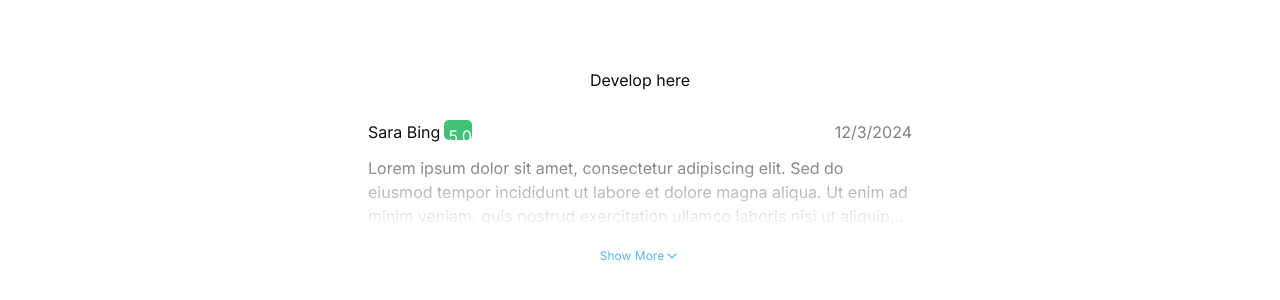
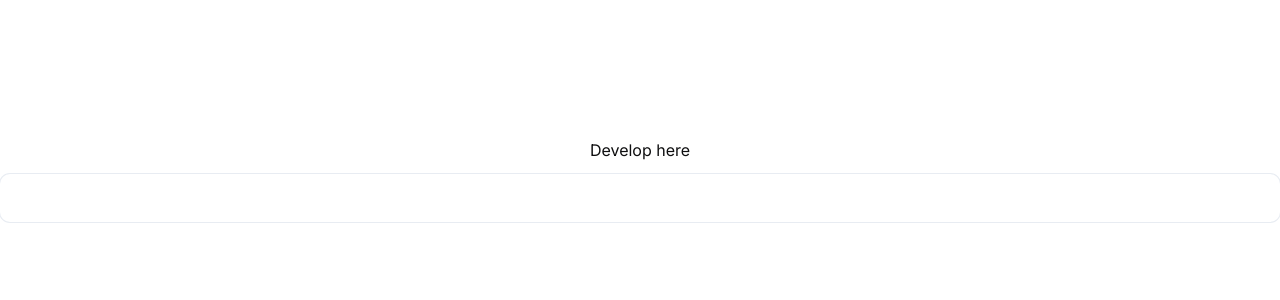
Before and after one commit to ArmanKhalili82/Matchsitter, a Next.js app: page /1 in a window 1280 px wide. Shown: the part 220-520 px from the top of the page. Built offline with nearby package versions, Linux system fonts and the light colour scheme.

Commit message:
refactor: added input

```diff
--- a/src/app/[locale]/(root)/page.tsx
+++ b/src/app/[locale]/(root)/page.tsx
@@ -1,6 +1,7 @@
 import Toggle from '@/components/common/Toggle'
 import ToggleExpanding from '@/components/common/ToggleExpanding'
 import { Button } from '@/components/ui/button'
+import Input from '@/components/ui/input'
 import React from 'react'
 
 const Page = () => {
@@ -17,7 +18,8 @@ const Page = () => {
         ghost
       </Button> */}
       {/* <Toggle /> */}
-      <ToggleExpanding />
+      {/* <ToggleExpanding /> */}
+      <Input />
     </div>
   )
 }
--- a/src/components/common/ToggleExpanding.tsx
+++ b/src/components/common/ToggleExpanding.tsx
@@ -1,60 +1,52 @@
-"use client";
+'use client'
 
-import {ChevronUp, ChevronDown} from 'lucide-react'
-import React, { useState } from "react";
-import { Button } from "../ui/button";
+import { ChevronUp, ChevronDown } from 'lucide-react'
+import React, { useState } from 'react'
+import { Button } from '../ui/button'
 
 const ToggleExpanding = () => {
-    const [isExpanded, setIsExpanded] = useState(false);
+  const [isExpanded, setIsExpanded] = useState(false)
 
-    const toggleExpand = () => setIsExpanded((prev) => !prev);
+  const toggleExpand = () => setIsExpanded((prev) => !prev)
   return (
-    <div className="relative p-4 max-w-xl mx-auto">
-      <div className='flex gap-4 mb-3 justify-between'>
-        <div className='flex gap-1'>
-            <h2 className='text-textBody-300 typo-mob-title-md'>Sara Bing</h2>
-            <div className='bg-success h-5 w-7 rounded-50 gap-3 py-1 px-1 text-white typo-mob-title-sm'>
-                5.0
-            </div>
+    <div className="relative mx-auto max-w-xl p-4">
+      <div className="mb-3 flex justify-between gap-4">
+        <div className="flex gap-1">
+          <h2 className="text-textBody-300 typo-mob-title-md">Sara Bing</h2>
+          <div className="h-5 w-7 gap-3 rounded-50 bg-success px-1 py-1 text-white typo-mob-title-sm">
+            5.0
+          </div>
         </div>
-        <div className='text-textBody-200 typo-mob-body-sm'>
-            12/3/2024
-        </div>
+        <div className="text-textBody-200 typo-mob-body-sm">12/3/2024</div>
       </div>
       <div className={`relative overflow-hidden transition-all duration-300`}>
         <p
           className={`text-textBody-200 typo-mob-body-sm ${
-            isExpanded ? "" : "line-clamp-3"
+            isExpanded ? '' : 'line-clamp-3'
           } transition-all duration-300`}
         >
-          Lorem ipsum dolor sit amet, consectetur adipiscing elit. Sed do
-          eiusmod tempor incididunt ut labore et dolore magna aliqua. Ut enim ad
-          minim veniam, quis nostrud exercitation ullamco laboris nisi ut
-          aliquip ex ea commodo consequat. Duis aute irure dolor in
-          reprehenderit in voluptate velit esse cillum dolore eu fugiat nulla
-          pariatur. Excepteur sint occaecat cupidatat non proident, sunt in
-          culpa qui officia deserunt mollit anim id est laborum.
+          Lorem ipsum dolor sit amet, consectetur adipiscing elit. Sed do eiusmod tempor incididunt
+          ut labore et dolore magna aliqua. Ut enim ad minim veniam, quis nostrud exercitation
+          ullamco laboris nisi ut aliquip ex ea commodo consequat. Duis aute irure dolor in
+          reprehenderit in voluptate velit esse cillum dolore eu fugiat nulla pariatur. Excepteur
+          sint occaecat cupidatat non proident, sunt in culpa qui officia deserunt mollit anim id
+          est laborum.
         </p>
 
         {!isExpanded && (
-          <div className="absolute bottom-0 left-0 w-full h-16 bg-gradient-to-t from-white to-transparent pointer-events-none" />
+          <div className="pointer-events-none absolute bottom-0 left-0 h-16 w-full bg-gradient-to-t from-white to-transparent" />
         )}
       </div>
 
-      <Button
-        onClick={toggleExpand}
-        variant="ghost"
-        size="sm"
-        className="mt-2 w-full"
-      >
+      <Button onClick={toggleExpand} variant="ghost" size="sm" className="mt-2 w-full typo-mob-button-sm">
         {/* {isExpanded ? "Show Less ${LogOut}" : "Show More"} */}
         {isExpanded ? (
           <>
-            Show Less <ChevronUp className="w-4 h-4" />
+            Show Less <ChevronUp className="h-4 w-4" />
           </>
         ) : (
           <>
-            Show More <ChevronDown className="w-4 h-4" />
+            Show More <ChevronDown className="h-4 w-4" />
           </>
         )}
       </Button>
--- a/src/components/ui/button.tsx
+++ b/src/components/ui/button.tsx
@@ -4,19 +4,22 @@ import { cva, type VariantProps } from 'class-variance-authority'
 
 import { cn } from '@/lib/utils'
 
-const buttonVariants = cva(['h-14 group relative w-auto flex items-center justify-center !rounded-100 bg-primary text-primary-foreground'], {
+const buttonVariants = cva(
+  [
+    'group relative flex h-14 w-auto items-center justify-center !rounded-100 bg-primary text-primary-foreground',
+  ],
+  {
     variants: {
-
       variant: {
         default: [
-        'bg-primary text-textBody-50 ',
+          'bg-primary text-textBody-50',
           'focus:bg-primary-300',
           'disabled:bg-background-200 disabled:text-textBody-100',
         ],
         outline: [
           'bg-white text-primary ring-1 focus:ring-primary',
-        'focus:bg-background-100 ',
-        'disabled:ring-border-300 disabled:text-textBody-100',
+          'focus:bg-background-100',
+          'disabled:text-textBody-100 disabled:ring-border-300',
         ],
         ghost: ['bg-white text-primary', 'focus:bg-background-100', 'disabled:text-textBody-100'],
       },
@@ -31,14 +34,14 @@ const buttonVariants = cva(['h-14 group relative w-auto flex items-center justif
     defaultVariants: {
       variant: 'default',
       size: 'lg',
-
     },
-})
+  }
+)
 
 export interface ButtonProps
   extends React.ButtonHTMLAttributes<HTMLButtonElement>,
     VariantProps<typeof buttonVariants> {
-  asChild?: boolean,
+  asChild?: boolean
   loading?: boolean
 }
 
@@ -46,9 +49,19 @@ const Button = React.forwardRef<HTMLButtonElement, ButtonProps>(
   ({ children, className, loading, variant, size, asChild = false, ...props }, ref) => {
     const Comp = asChild ? Slot : 'button'
     return (
-      <Comp className={cn(buttonVariants({ variant, size, className: cn({ '[&>*]:invisible loading': loading }, className) }))} ref={ref} {...props} >
-        <div className='contents'>{children}</div>
-        <div className='absolute group-[.loading]:!visible invisible inset-0  flex  items-center justify-center'>
+      <Comp
+        className={cn(
+          buttonVariants({
+            variant,
+            size,
+            className: cn({ 'loading [&>*]:invisible': loading }, className),
+          })
+        )}
+        ref={ref}
+        {...props}
+      >
+        <div className="contents">{children}</div>
+        <div className="invisible absolute inset-0 flex items-center justify-center group-[.loading]:!visible">
           Loading
         </div>
       </Comp>
--- /dev/null
+++ b/src/components/ui/input.tsx
@@ -0,0 +1,186 @@
+"use client"
+
+import { cva, type VariantProps } from 'class-variance-authority'
+import React, { type ReactElement, useId, useState } from 'react'
+import { cn } from '@/lib/utils'
+import Eye from '~icons/tabler/eye'
+import EyeOff from '~icons/tabler/eye-off'
+
+const inputContainer = cva(
+  [
+    'flex rounded-100 shadow-soft', //temporary
+    'w-full overflow-hidden bg-gray-50',
+    'relative',
+    'shadow-none ring-1', //override
+  ],
+  {
+    variants: {
+      color: {
+        error: [
+          'text-error ring-error',
+          'border-error focus-within:ring-error', //override
+        ],
+        success: [
+          'text-success ring-success',
+          'border-success text-gray-600 focus-within:ring-success', //override
+        ],
+        default: [
+          'text-gray-600 shadow-black/5 ring-primary',
+          'ring-gray-200 focus-within:ring-primary', //override
+        ],
+        none: [
+          'text-gray-600 shadow-none ring-transparent',
+          'border-transparent', //override
+        ],
+      },
+      variant: {
+        default: [
+          'focus-within:ring-1',
+          // 'border focus-within:ring-0', //override
+        ],
+      },
+      size: {
+        default: ['h-12 typo-desk-body-sm'],
+      },
+    },
+    defaultVariants: {
+      size: 'default',
+      variant: 'default',
+      color: 'default',
+    },
+  }
+)
+
+const inputElement = cva(['flex-1 bg-transparent p-2 px-3', 'disabled:opacity-60'], {
+  variants: {
+    color: {
+      error: [
+        'text-error ring-error',
+        'border-error',
+        'text-gray-900', //override
+      ],
+      success: ['text-success ring-success', 'border-success'],
+      default: ['text-gray-900 ring-primary', 'border-primary'],
+      none: ['text-gray-900 ring-transparent', 'border-transparent'],
+    },
+  },
+  defaultVariants: {
+    color: 'none',
+  },
+})
+
+const iconContainer = cva(['flex h-full w-8 flex-shrink-0 items-center'], {
+  variants: {
+    hasPrefixIcon: {
+      true: '',
+    },
+    hasSuffixIcon: {
+      true: 'ms-auto',
+    },
+  },
+  defaultVariants: {},
+})
+
+type TInputProps = {
+  visiblePassword?: 'prefix' | 'suffix'
+  prefixIcon?: ReactElement
+  suffixIcon?: ReactElement
+} & React.InputHTMLAttributes<HTMLInputElement> &
+  VariantProps<typeof inputContainer> &
+  Pick<VariantProps<typeof inputElement>, 'color'>
+
+export default function Input({
+  type: Type,
+  className,
+  prefixIcon,
+  suffixIcon,
+  visiblePassword,
+  color,
+  variant,
+  id,
+  ...props
+}: TInputProps) {
+  const _id = useId()
+  id = id || _id
+  const [isVisible, setIsVisible] = useState(false)
+  const [type] = useState(() => Type)
+  const inputClassNames = inputContainer({ color, variant })
+  const iconContainerClassNames = iconContainer({})
+
+  const PasswordToggle = (
+    <div onClick={() => setIsVisible((p) => !p)} className={iconContainerClassNames} role="button">
+      {isVisible ? <EyeOff className="size-6" /> : <Eye className="size-6" />}
+    </div>
+  )
+  const PrefixIcon =
+    visiblePassword === 'prefix'
+      ? PasswordToggle
+      : prefixIcon && (
+          <label htmlFor={id} className={cn('justify-end', iconContainerClassNames)}>
+            {prefixIcon}
+          </label>
+        )
+
+  const SuffixIcon =
+    visiblePassword === 'suffix'
+      ? PasswordToggle
+      : suffixIcon && (
+          <label htmlFor={id} className={cn('justify-start', iconContainerClassNames)}>
+            {suffixIcon}
+          </label>
+        )
+
+  const inputElementClassNames = inputElement({
+    color,
+  })
+
+  return (
+    <div className={cn(inputClassNames, className)}>
+      {PrefixIcon}
+      <input
+        id={id}
+        type={isVisible ? (type === 'password' ? 'text' : type) : type}
+        className={cn(
+          'w-full border-none placeholder-gray-600 outline-none typo-desk-body-sm',
+          inputElementClassNames
+        )}
+        {...props}
+      />
+      {SuffixIcon}
+    </div>
+  )
+}
+
+
+
+
+
+
+
+
+
+
+
+
+// import * as React from "react"
+
+// import { cn } from "@/lib/utils"
+
+// const Input = React.forwardRef<HTMLInputElement, React.ComponentProps<"input">>(
+//   ({ className, type, ...props }, ref) => {
+//     return (
+//       <input
+//         type={type}
+//         className={cn(
+//           "flex h-9 w-full rounded-md border border-input bg-transparent px-3 py-1 text-base shadow-sm transition-colors file:border-0 file:bg-transparent file:text-sm file:font-medium file:text-foreground placeholder:text-muted-foreground focus-visible:outline-none focus-visible:ring-1 focus-visible:ring-ring disabled:cursor-not-allowed disabled:opacity-50 md:text-sm",
+//           className
+//         )}
+//         ref={ref}
+//         {...props}
+//       />
+//     )
+//   }
+// )
+// Input.displayName = "Input"
+
+// export { Input }
--- a/src/styles/globals.css
+++ b/src/styles/globals.css
@@ -129,8 +129,6 @@
 
     --radius: 0.5rem;
   }
-
-
 }
 
 @layer base {
--- a/tailwind.config.ts
+++ b/tailwind.config.ts
@@ -142,7 +142,7 @@ const config = {
           100: 'hsl(var(--t-body-100))',
           200: 'hsl(var(--t-body-200))',
           300: 'hsl(var(--t-body-300))',
-        }
+        },
       },
       borderRadius: {
         lg: 'var(--radius)',
```
Also changed, not shown: src/components/common/Toggle.tsx (+21 -30 lines). Lines whose indentation alone changed are shown as unchanged.
